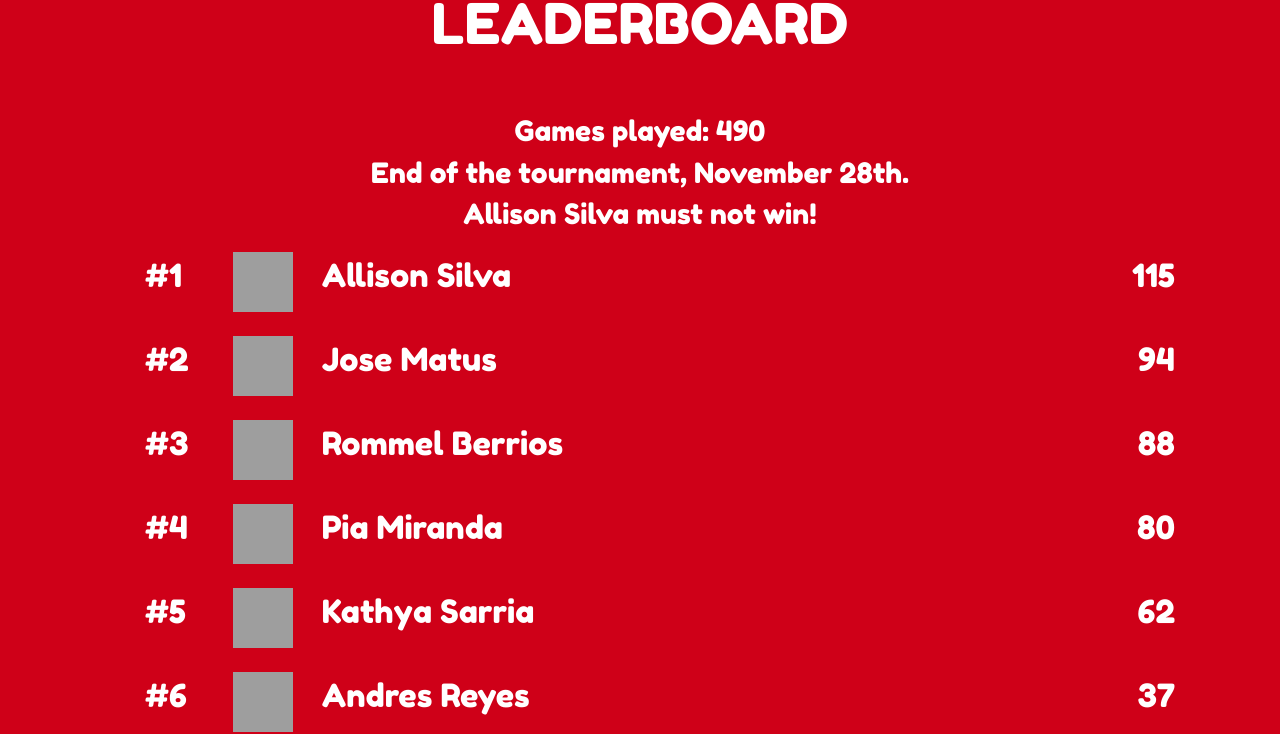
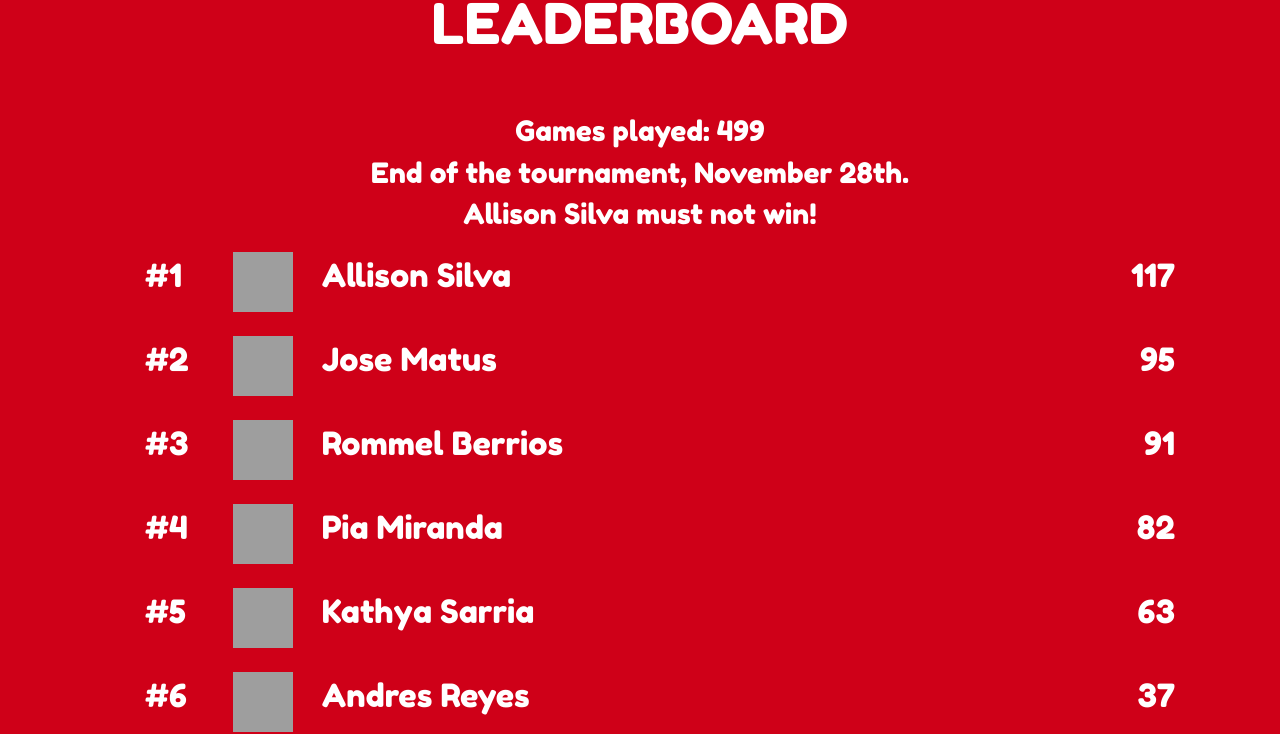
Before and after one commit to mediarain/rain-uno, a Jekyll site: the page built from index.md, in a window 1280 px wide. Shown: the part 300-1034 px from the top of the page. Built offline with Jekyll 4.4.1, drawn with Linux system fonts in a browser that asks for light colours; grey boxes are pictures that could not be loaded.

Commit message:
update score 27-11-2018

```diff
--- a/_data/score.yml
+++ b/_data/score.yml
@@ -5,11 +5,11 @@
 
 - name: Allison Silva
   hash: bb5a9483c2cccaa2e3154992dc12d36f
-  score: 115
+  score: 117
 
 - name: Jose Matus
   hash: 1d385262dcfe3ed3891770bd0f46ace1
-  score: 94
+  score: 95
 
 - name: Gema Sandoval
   hash: 1abcfcb70884e5105b250559eb3a84c5
@@ -17,11 +17,11 @@
 
 - name: Rommel Berrios
   hash: 687aa7f2bae0e9dfabe85ec6e9eaffcb
-  score: 88
+  score: 91
 
 - name: Kathya Sarria
   hash: 2b7219f080114fdd89982067b8a751e4
-  score: 62
+  score: 63
 
 - name: Wuelber Castillo
   hash: 9694de0c4799a54fe4c6a496471b13c6
@@ -29,7 +29,7 @@
 
 - name: Pia Miranda
   hash: 24123b9fbfd40654c0a4cf8ffb8d5d4e
-  score: 80
+  score: 82
 
 - name: Luis Palacios
   hash: 0d7e8faa24bd385f7e4be299a5d497c8
```
